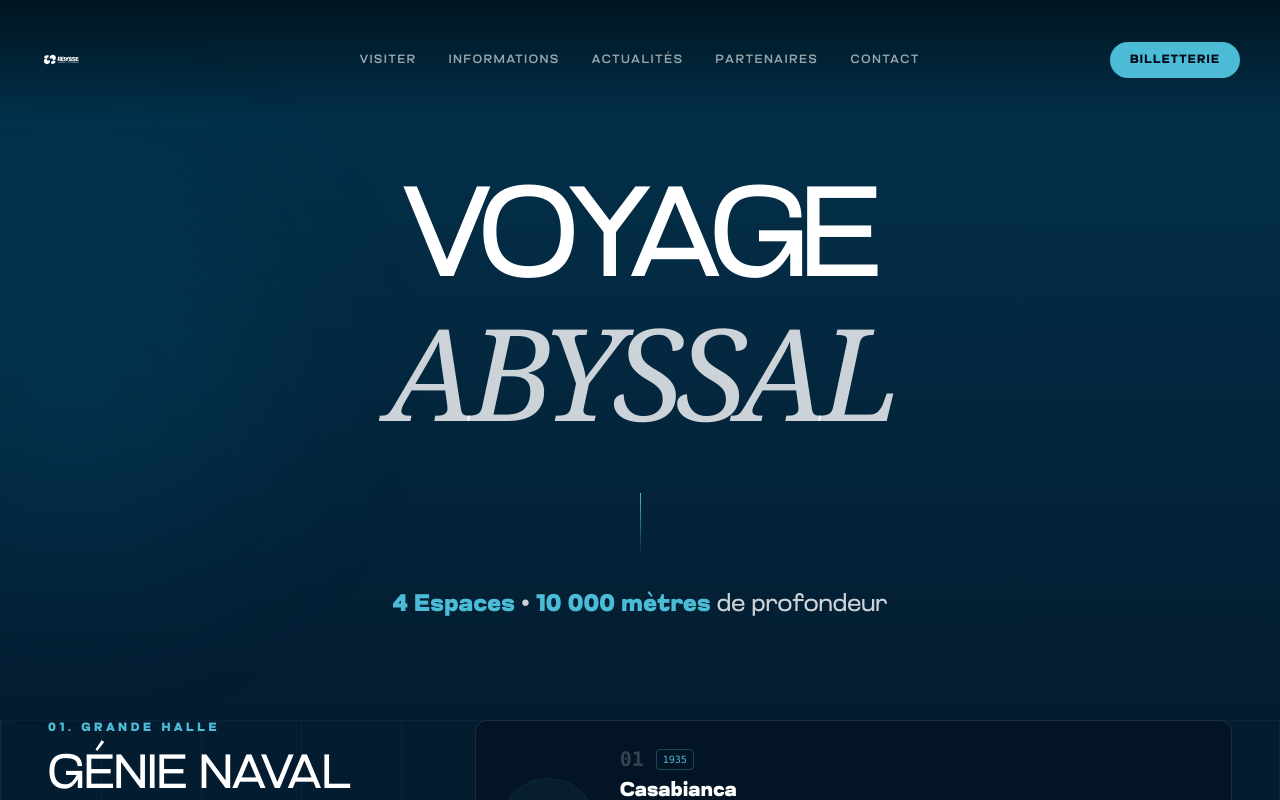
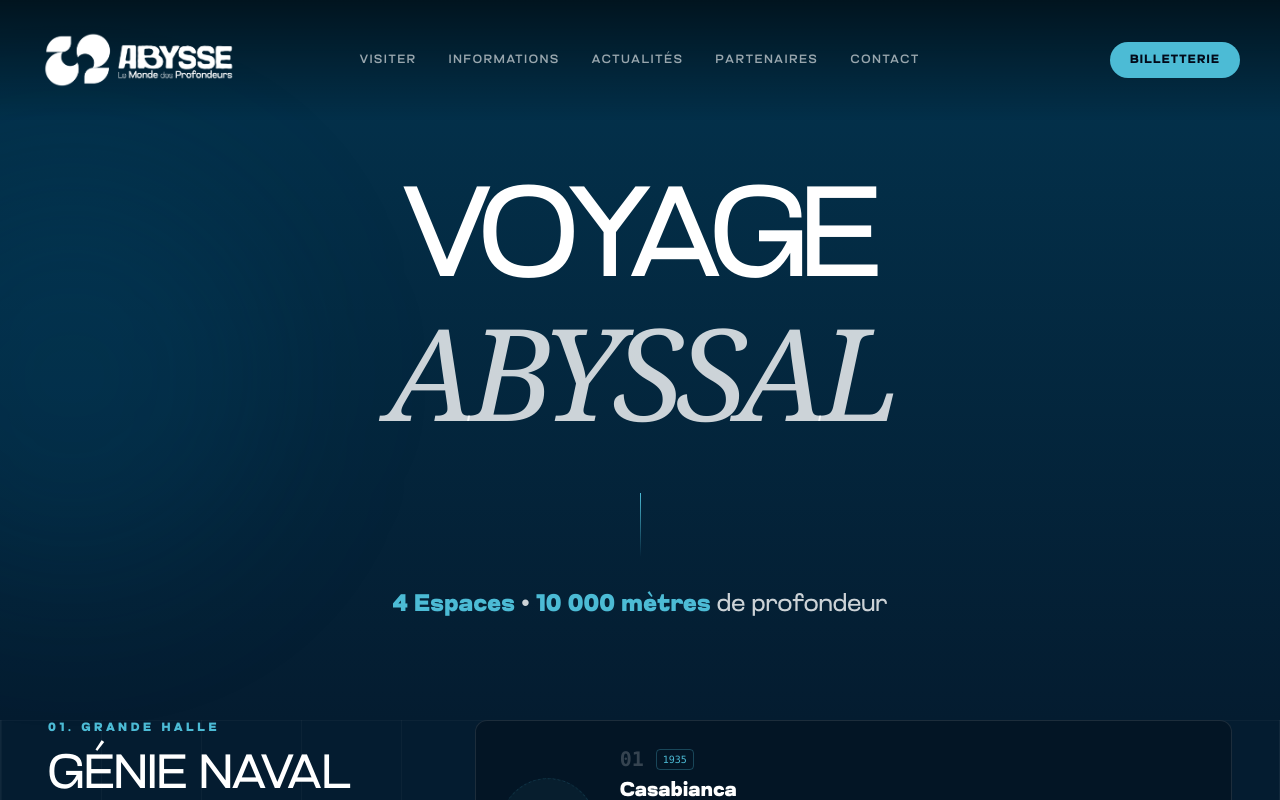
Before and after one commit to KillianGil/reaco-site-abysse, a Next.js app: page /visiter in a window 1280 px wide. Shown: the top 800 px of the page. Built offline with nearby package versions, Linux system fonts and the light colour scheme.

Commit message:
optimisation V18

```diff
--- a/src/components/UI/Footer.tsx
+++ b/src/components/UI/Footer.tsx
@@ -23,11 +23,12 @@ export function Footer() {
                             className="inline-block mb-4 hover:opacity-80 transition-opacity"
                         >
                             <Image
-                                src="/assets/logo-final.svg"
+                                src="/assets/logofinal.png"
                                 alt="ABYSSE"
                                 width={150}
                                 height={50}
                                 className="h-10 w-auto"
+                                unoptimized
                             />
                         </Link>
                         <p className="text-sm text-white/50 leading-relaxed mb-6">
--- a/src/components/UI/Navbar.tsx
+++ b/src/components/UI/Navbar.tsx
@@ -21,11 +21,12 @@ export function Navbar() {
             suppressHydrationWarning
           >
             <Image
-              src="/assets/logo-final.svg"
+              src="/assets/logofinal.png"
               alt="ABYSSE"
               width={160}
               height={52}
               className="h-10 md:h-14 w-auto"
+              unoptimized
               priority
             />
           </Link>
```
